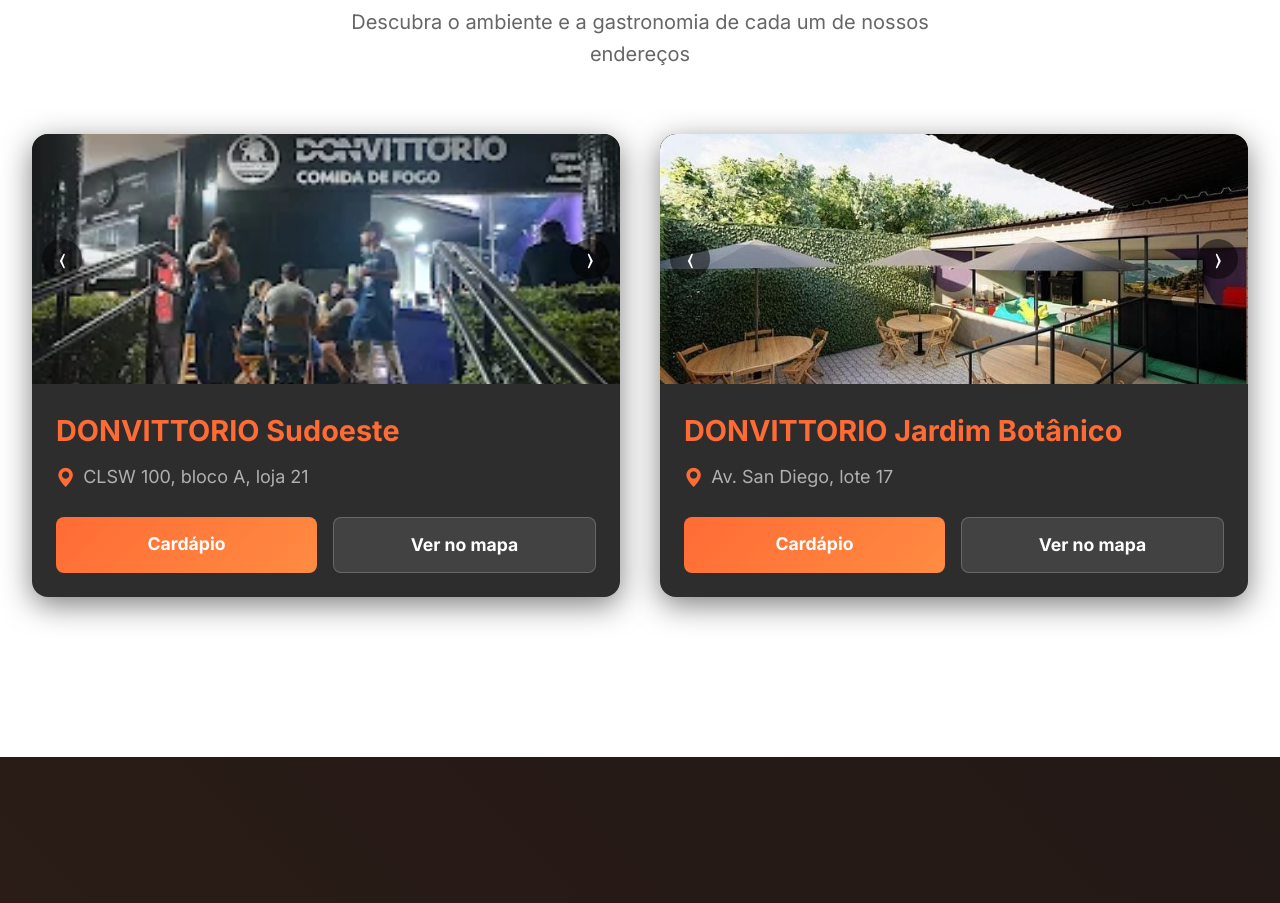
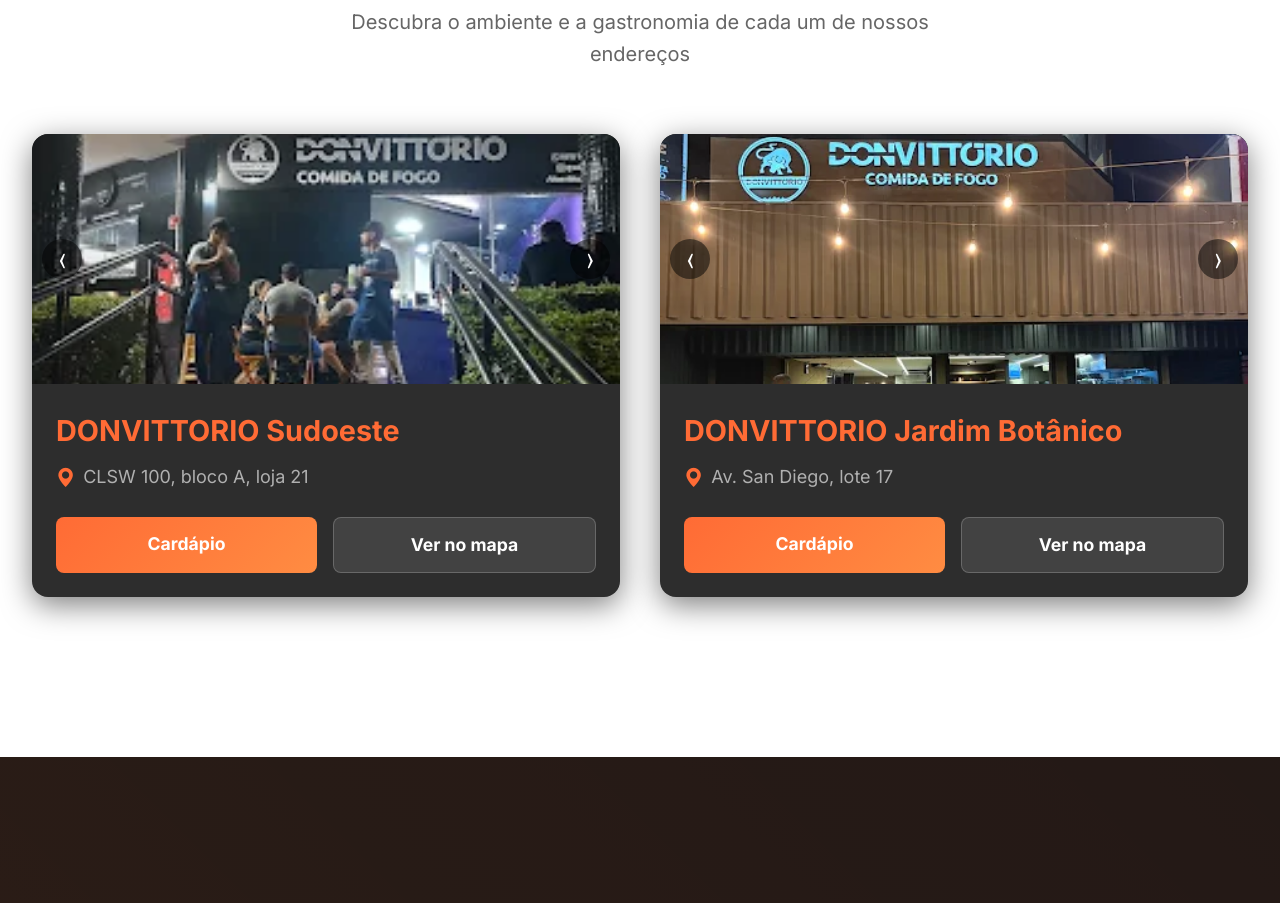
Before and after one commit to cassianoworkjs/Projeto-Don-Vittorio, a Vue app: page / in a window 1280 px wide. Shown: the part 2140-3043 px from the top of the page. Built offline with nearby package versions, Linux system fonts and the light colour scheme.

Commit message:
Update Jardim Botânico carousel images
Replaced and reordered images in the Jardim Botânico carousel. Commented out two carousel items to reduce the number of displayed images.

```diff
--- a/src/views/Home.vue
+++ b/src/views/Home.vue
@@ -168,17 +168,17 @@
             <div class="carousel-container">
               <div class="carousel jardim-carousel" ref="carouselJardim">
                 <div class="carousel-item">
-                  <img src="/images/jardim_botanico1.jpg" alt="Jardim Botânico 1">
+                  <img src="/images/jardim-botanico.png" alt="Jardim Botânico 1">
                 </div>
                 <div class="carousel-item">
-                  <img src="/images/jardim_botanico2.jpg" alt="Jardim Botânico 2">
+                  <img src="/images/jardim_botanico1.jpg" alt="Jardim Botânico ">
                 </div>
-                <div class="carousel-item">
+                <!-- <div class="carousel-item">
                   <img src="/images/jardim_botanico3.jpg" alt="Jardim Botânico 3">
                 </div>
                 <div class="carousel-item">
                   <img src="/images/jardim_botanico4.jpg" alt="Jardim Botânico 4">
-                </div>
+                </div> -->
               </div>
               <button class="carousel-btn prev" @click="prevSlide('Jardim')">
                 <span class="chevron">&#x2329;</span>
```
